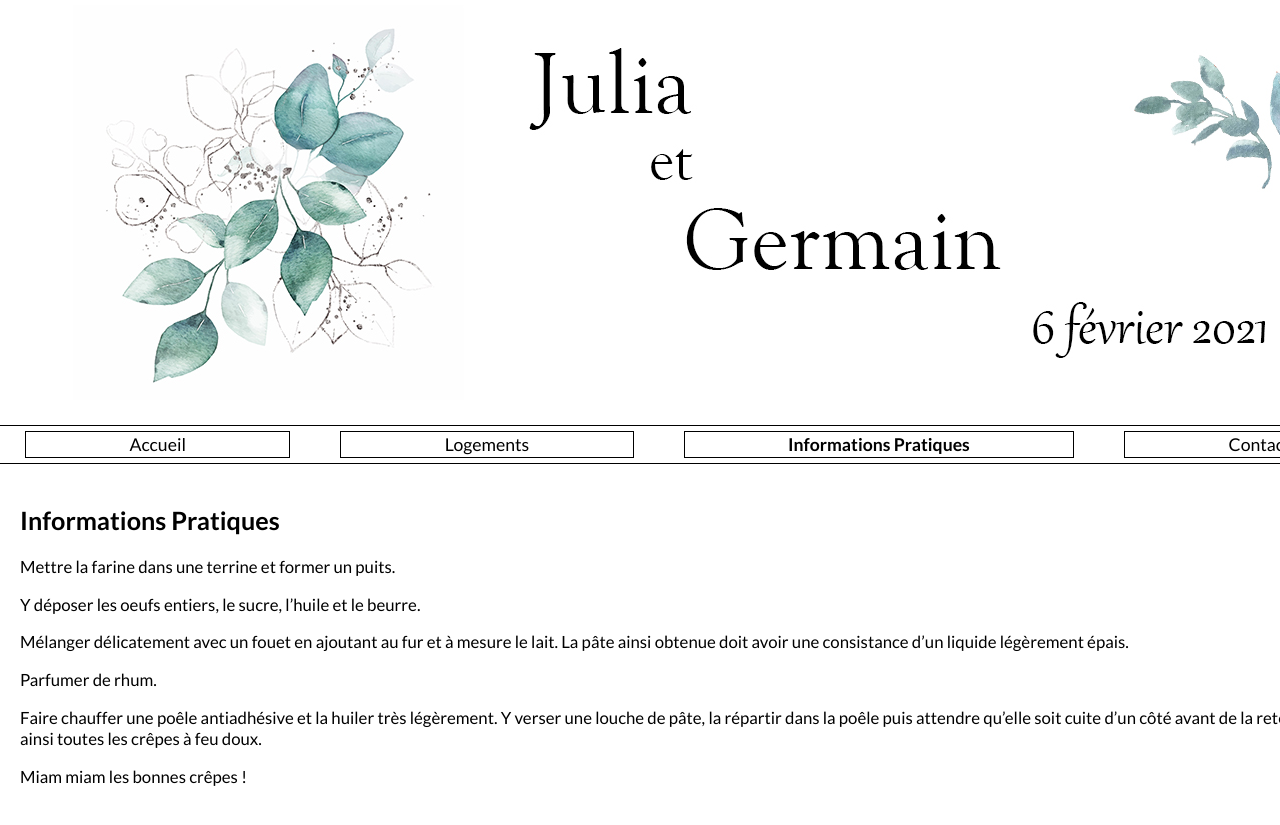
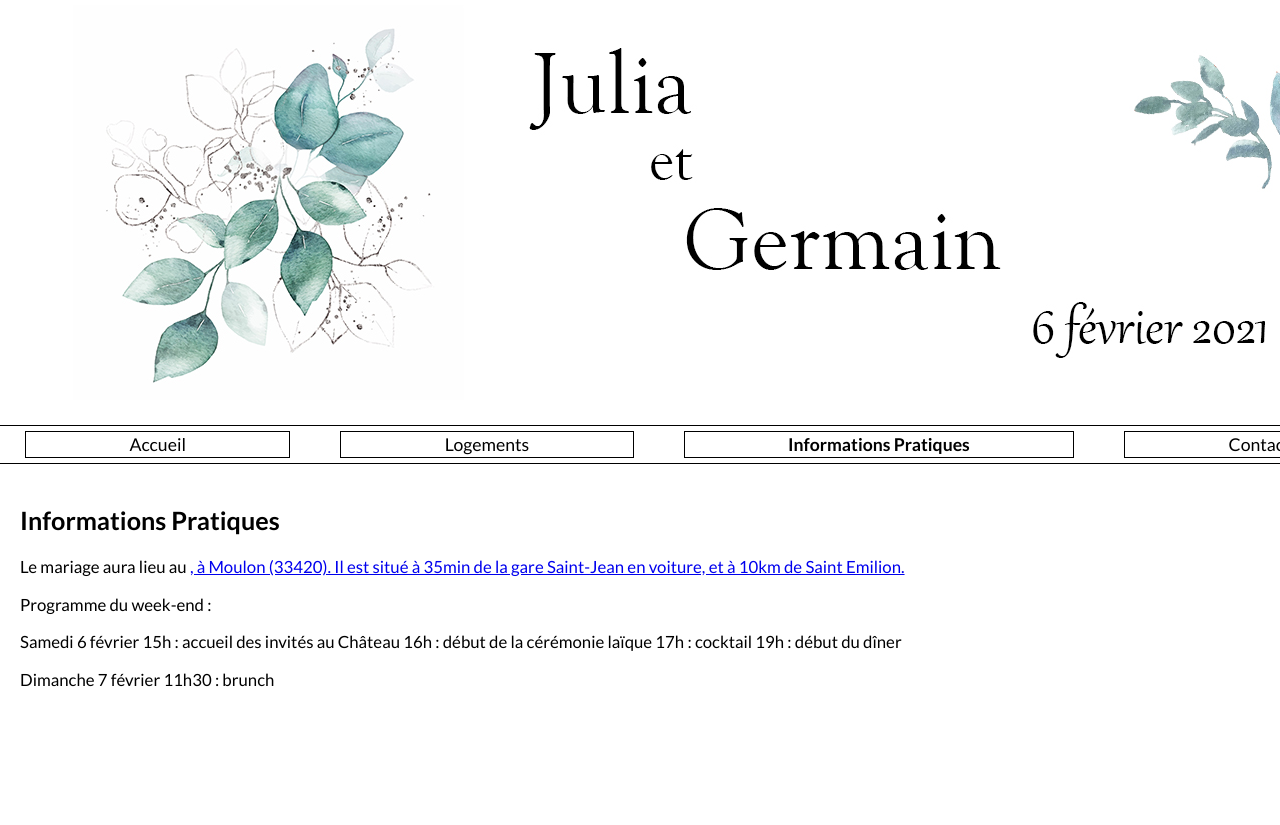
Before and after one commit to Germinal-A/Site-du-Mariage-de-Julia-et-Germain, a Jekyll site: the page built from informations-pratiques.md, in a window 1280 px wide. Shown: the top 825 px of the page. Built offline with Jekyll 4.4.1, drawn with Linux system fonts in a browser that asks for light colours.

Commit message:
Update informations-pratiques.md

```diff
--- a/informations-pratiques.md
+++ b/informations-pratiques.md
@@ -7,14 +7,15 @@ weight: 3
 ## {{page.title}}
 
 
-Mettre la farine dans une terrine et former un puits.
+Le mariage aura lieu au <a href="https://chateaudegarde.com/" Château de Garde>, à Moulon (33420). Il est situé à 35min de la gare Saint-Jean en voiture, et à 10km de Saint Emilion.
 
-Y déposer les oeufs entiers, le sucre, l'huile et le beurre.
+Programme du week-end :
 
-Mélanger délicatement avec un fouet en ajoutant au fur et à mesure le lait. La pâte ainsi obtenue doit avoir une consistance d'un liquide légèrement épais.
+Samedi 6 février
+15h : accueil des invités au Château
+16h : début de la cérémonie laïque
+17h : cocktail
+19h : début du dîner
 
-Parfumer de rhum.
-
-Faire chauffer une poêle antiadhésive et la huiler très légèrement. Y verser une louche de pâte, la répartir dans la poêle puis attendre qu'elle soit cuite d'un côté avant de la retourner. Cuire ainsi toutes les crêpes à feu doux.
-
-Miam miam les bonnes crêpes !
+Dimanche 7 février
+11h30 : brunch
```
